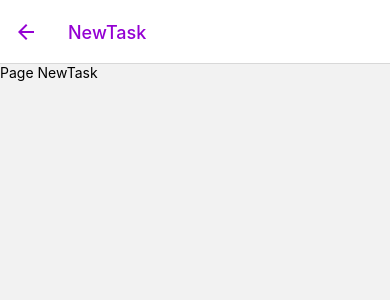
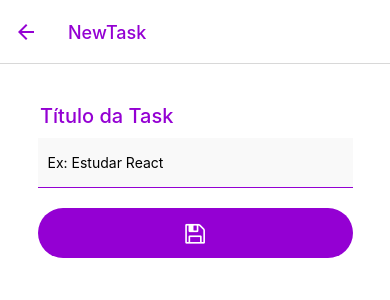
Before and after one commit to edgaregidio/tasks, a React Native app: screen /NewTask in a window 390 px wide. Shown: the top 300 px of the page. Built offline with nearby package versions, Linux system fonts and the light colour scheme; no server answers; the database is empty.

Commit message:
fineshed pages task e newtasks

```diff
--- a/src/pages/NewTask/index.js
+++ b/src/pages/NewTask/index.js
@@ -1,12 +1,40 @@
-import React from 'react'
-import { Text, View } from 'react-native'
+import React, { useState } from 'react'
+import { Text, View, TextInput, TouchableOpacity } from 'react-native'
+import { FontAwesome } from '@expo/vector-icons'
+import database from '../../config/firebaseconfig'
+import styles from './styles'
 
-// import { Container } from './styles';
+const NewTask = ({ navigation }) => {
+  const [description, setDescription] = useState(null)
+  const [status, setStatus] = useState(null)
 
-const NewTask = () => {
+  function addTask() {
+    database.collection('Tasks').add({
+      description: description,
+      status: status
+    })
+    navigation.navigate('Task')
+  }
+
   return (
-    <View>
-      <Text>Page NewTask</Text>
+    <View style={styles.container}>
+      <Text style={styles.labelNewTask}>Título da Task</Text>
+      <TextInput
+        style={styles.input}
+        placeholder="Ex: Estudar React"
+        onChangeText={setDescription}
+        value={description}
+      />
+      <TouchableOpacity
+        style={styles.buttonNewTask}
+        onPress={() => {
+          addTask()
+        }}
+      >
+        <Text style={styles.iconButton}>
+          <FontAwesome name="save" size={23} color="#FFF" />
+        </Text>
+      </TouchableOpacity>
     </View>
   )
 }
--- a/src/pages/NewTask/styles.js
+++ b/src/pages/NewTask/styles.js
@@ -0,0 +1,42 @@
+import { StyleSheet } from 'react-native'
+
+const styles = StyleSheet.create({
+  container: {
+    flex: 1,
+    backgroundColor: '#fFF',
+    padding: 20
+  },
+  labelNewTask: {
+    color: '#9400d3',
+    fontSize: 20,
+    fontWeight: '500',
+    width: '90%',
+    marginTop: 20,
+    marginLeft: 20
+  },
+  input: {
+    width: '90%',
+    marginTop: 10,
+    padding: 10,
+    height: 50,
+    borderStyle: 'solid',
+    borderBottomWidth: 1,
+    borderBottomColor: '#9400d3',
+    marginRight: 'auto',
+    marginLeft: 'auto',
+    backgroundColor: '#f9f9f9'
+  },
+  buttonNewTask: {
+    backgroundColor: '#9400d3',
+    height: 50,
+    width: '90%',
+    marginRight: 'auto',
+    marginLeft: 'auto',
+    borderRadius: 50,
+    justifyContent: 'center',
+    alignItems: 'center',
+    marginTop: 20
+  }
+})
+
+export default styles
--- a/src/pages/Task/index.js
+++ b/src/pages/Task/index.js
@@ -2,13 +2,13 @@ import React, { useState, useEffect } from 'react'
 import {
   Text,
   View,
-  SafeAreaView,
   TouchableOpacity,
-  FlatList
+  FlatList,
+  TouchableWithoutFeedback
 } from 'react-native'
 
 import database from '../../config/firebaseconfig'
-import { FontAwesome } from '@expo/vector-icons'
+import { MaterialIcons } from '@expo/vector-icons'
 import styles from './styles'
 
 const Task = ({ navigation }) => {
@@ -32,29 +32,35 @@ const Task = ({ navigation }) => {
     <View style={styles.container}>
       <FlatList
         showsHorizontalScrollIndicator={false}
+        showsVerticalScrollIndicator={false}
         data={tasks}
         renderItem={({ item }) => {
           return (
             <View style={styles.Tasks}>
+              <TouchableWithoutFeedback>
+                <View style={styles.button}>
+                  <Text
+                    style={styles.descriptionTask}
+                    selectable={false}
+                    onPress={() => {
+                      navigation.navigate('Details', {
+                        id: item.id,
+                        description: item.description
+                      })
+                    }}
+                  >
+                    {item.description}
+                  </Text>
+                </View>
+              </TouchableWithoutFeedback>
               <TouchableOpacity
                 style={styles.deleteTasks}
                 onPress={() => {
                   deleteTask(item.id)
                 }}
               >
-                <FontAwesome name="star" size={23} color="#9400d3" />
+                <MaterialIcons name="delete" size={25} color="#FFF" />
               </TouchableOpacity>
-              <Text
-                style={styles.descriptionTask}
-                onPress={() => {
-                  navigation.navigate('Details', {
-                    id: item.id,
-                    description: item.description
-                  })
-                }}
-              >
-                {item.description}
-              </Text>
             </View>
           )
         }}
--- a/src/pages/Task/styles.js
+++ b/src/pages/Task/styles.js
@@ -4,13 +4,14 @@ const styles = StyleSheet.create({
   container: {
     flex: 1,
     backgroundColor: '#fFF',
-    padding: 20
+    paddingRight: 25,
+    paddingLeft: 25
   },
   Tasks: {
-    backgroundColor: '#f7f7f7',
-    borderStyle: 'solid',
-    borderWidth: 1,
-    borderColor: '#9400d3',
+    // backgroundColor: '#f7f7f7',
+    // borderStyle: 'solid',
+    // borderWidth: 1,
+    // borderColor: '#9400d3',
     width: '100%',
     height: 60,
     borderRadius: 16,
@@ -19,9 +20,11 @@ const styles = StyleSheet.create({
     alignItems: 'center',
     marginTop: 5
   },
-  deleteTasks: {
-    justifyContent: 'center',
-    paddingLeft: 15
+  button: {
+    backgroundColor: '#f8f8f8',
+    width: '80%',
+    borderRadius: 50
+    // outline: 'none'
   },
   descriptionTask: {
     width: '75%',
@@ -33,6 +36,14 @@ const styles = StyleSheet.create({
     marginRight: 15,
     fontSize: 18,
     color: '#9400d3'
+  },
+  deleteTasks: {
+    width: 50,
+    height: 50,
+    borderRadius: 50,
+    alignItems: 'center',
+    justifyContent: 'center',
+    backgroundColor: '#9400d3'
   },
   buttonNewTask: {
     position: 'absolute',
```
